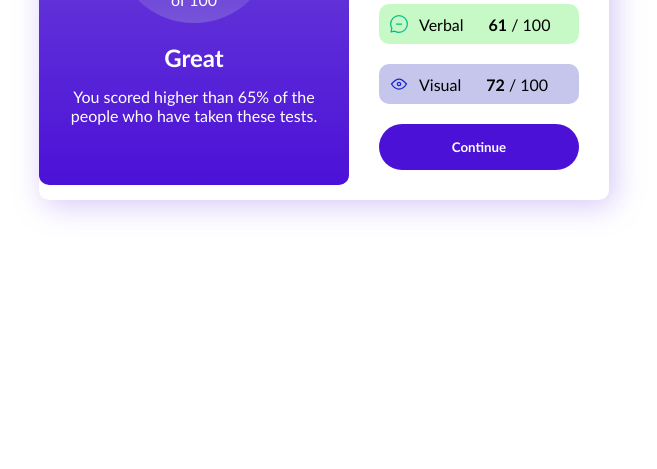
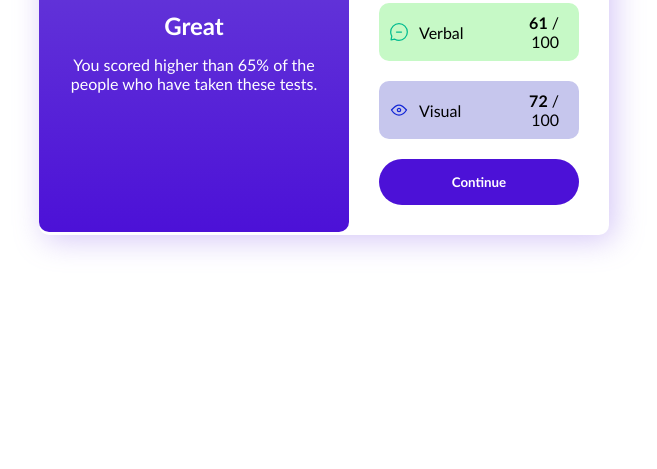
Before and after one commit to GabrielSS04/Projeto-Sumario, a plain HTML site: page index.html in a window 1280 px wide. Shown: the part 331-800 px from the top of the page, without its empty margins (316-973 px from the left). Drawn offline with Linux system fonts and the light colour scheme.

Commit message:
Update style.css

```diff
--- a/css/style.css
+++ b/css/style.css
@@ -13,14 +13,14 @@ body{
 }
 
 main{
-    max-width: 600px;
-    max-height: 550px;
+    max-width: 700px;
+    max-height: 500px;
     display: flex;
     align-items: center;
     justify-content: center;
     background-color: white;
     border-radius: 10px;
-    margin: 100px auto;
+    margin: 80px auto;
     box-shadow: 5px 5px 30px #9d7bec6c;
 
 }
@@ -31,6 +31,7 @@ main .resultado{
     text-align: center;
     color: white;
     border-radius: 10px;
+    height: 480px;
 }
 
 main .resultado span{
@@ -102,7 +103,7 @@ main .sumarios .botao-continuar:hover{
 }
 
 main .sumarios .sumario .notas{
-    padding-left: 15px;
+    padding-left: 40px;
     text-align: end;
 }
 
```
